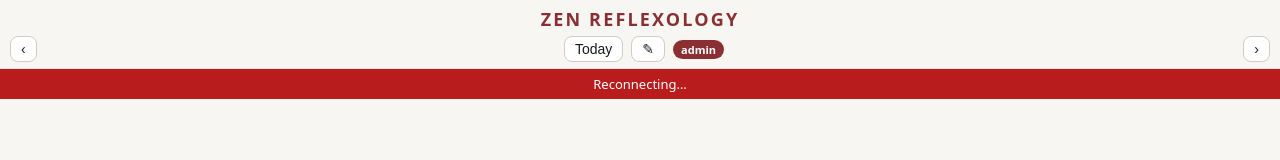
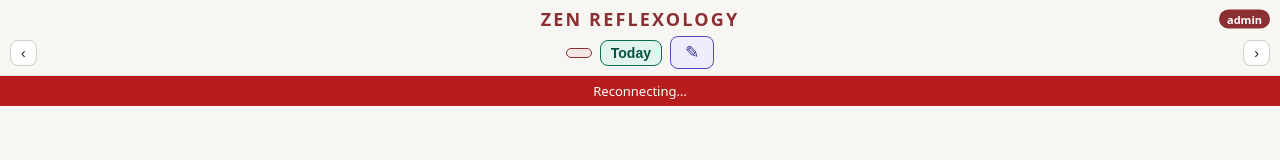
Before and after one commit to Tianhan16/Scheduling-System, a plain HTML site: page web/admin.html in a window 1280 px wide. Drawn offline with Linux system fonts and the light colour scheme; no server answers.

Commit message:
new UI change

```diff
--- a/web/admin.html
+++ b/web/admin.html
@@ -9,7 +9,7 @@
 </head>
 <body>
   <header>
-    <div class="brand">Zen Reflexology</div>
+    <div class="brand">Zen Reflexology<span class="badge">admin</span></div>
     <div class="nav-row">
     <button id="prev" aria-label="Previous day">&lsaquo;</button>
     <div class="date-wrap">
@@ -19,7 +19,6 @@
       </span>
       <button id="today">Today</button>
       <button id="rosterBtn" aria-label="Edit today's staff">&#9998;</button>
-      <span class="badge">admin</span>
     </div>
     <button id="next" aria-label="Next day">&rsaquo;</button>
     </div>
--- a/web/styles.css
+++ b/web/styles.css
@@ -39,6 +39,7 @@ header {
   border-bottom: 1px solid var(--line);
 }
 .brand {
+  position: relative;
   text-align: center;
   font-size: 18px;
   font-weight: 700;
@@ -46,6 +47,14 @@ header {
   text-transform: uppercase;
   color: var(--accent);
   margin: 2px 0 5px;
+}
+.brand .badge {
+  position: absolute;
+  right: 0;
+  top: 50%;
+  transform: translateY(-50%);
+  letter-spacing: normal;
+  text-transform: none;
 }
 .nav-row {
   display: flex;
@@ -63,13 +72,34 @@ header button {
   cursor: pointer;
 }
 .date-wrap { display: flex; align-items: center; gap: 8px; }
-.date-tap { position: relative; display: inline-flex; }
+.date-tap {
+  position: relative;
+  display: inline-flex;
+  align-items: center;
+  padding: 4px 12px;
+  border-radius: 8px;
+  background: #f5e6e6;
+  border: 1px solid #8a3033;
+  cursor: pointer;
+}
 #dateLabel {
   font-weight: 600;
   font-size: 14px;
   white-space: nowrap;
-  text-decoration: underline dotted;
-  text-underline-offset: 3px;
+  color: #7a2a2e;
+}
+#today {
+  background: #e1f5ee;
+  border-color: #0f6e56;
+  color: #085041;
+  font-weight: 600;
+}
+#rosterBtn {
+  background: #eeedfe;
+  border-color: #534ab7;
+  color: #3c3489;
+  font-size: 17px;
+  padding: 5px 14px;
 }
 #datePick {
   position: absolute;
@@ -169,6 +199,10 @@ main { overflow-x: auto; }
 .b-green  { background: #eaf3de; border-color: #3b6d11; color: #27500a; }
 .b-gray   { background: #f1efe8; border-color: #5f5e5a; color: #444441; }
 @media (prefers-color-scheme: dark) {
+  .date-tap { background: #4a2626; border-color: #b06060; }
+  #dateLabel { color: #e6baba; }
+  #today { background: #085041; border-color: #5dcaa5; color: #9fe1cb; }
+  #rosterBtn { background: #3c3489; border-color: #afa9ec; color: #cecbf6; }
   .b-teal   { background: #085041; border-color: #5dcaa5; color: #9fe1cb; }
   .b-purple { background: #3c3489; border-color: #afa9ec; color: #cecbf6; }
   .b-coral  { background: #712b13; border-color: #f0997b; color: #f5c4b3; }
```
